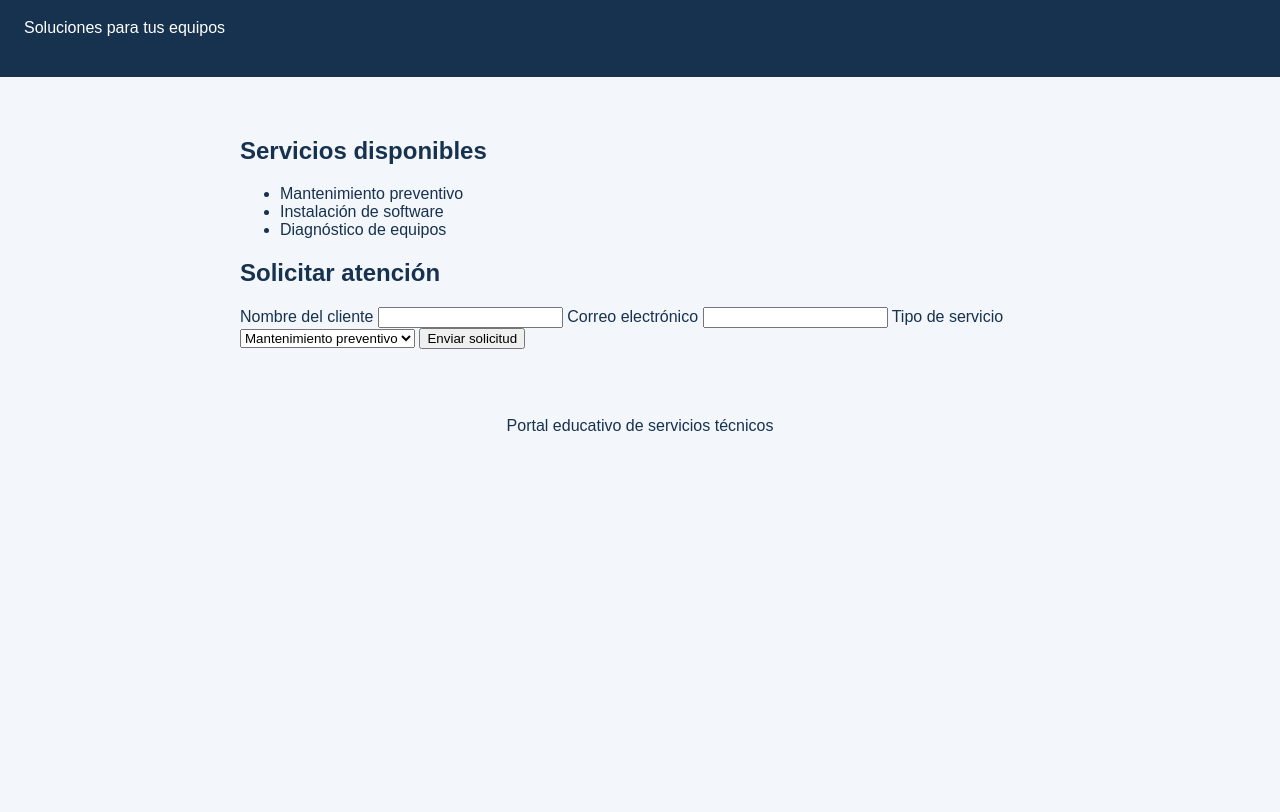
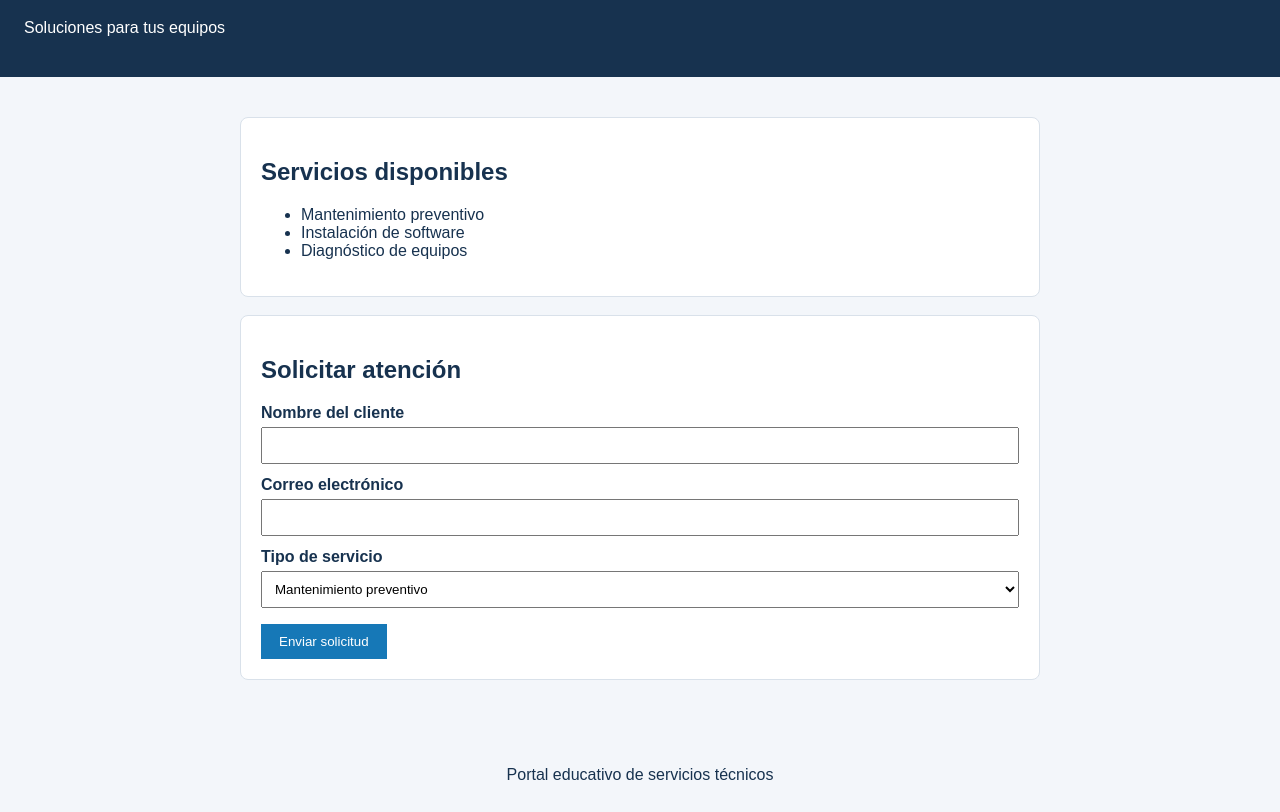
Before and after one commit to GeraldAstudilloOrtega/Laboratorio_23nov, a plain HTML site: page index.html in a window 1280 px wide. Shown: the part 85-897 px from the top of the page. Before the commit the page ends 800 px from the top, so only its background shows below. Drawn offline with Linux system fonts and the light colour scheme.

Commit message:
style: mejorar presentacion del formulario

```diff
--- a/estilos.css
+++ b/estilos.css
@@ -7,3 +7,25 @@ body {
 header { background: #17324f; color: white; padding: 24px; }
 main { margin: 24px auto; max-width: 800px; padding: 16px; }
 footer { text-align: center; padding: 12px; }
+section {
+  background: white;
+  border: 1px solid #d9e1ea;
+  border-radius: 8px;
+  padding: 20px;
+  margin-bottom: 18px;
+}
+label { display: block; margin-top: 12px; font-weight: bold; }
+input, select {
+  width: 100%;
+  padding: 9px;
+  margin-top: 5px;
+  box-sizing: border-box;
+}
+button {
+  background: #1678b7;
+  color: white;
+  border: 0;
+  padding: 10px 18px;
+  margin-top: 16px;
+  cursor: pointer;
+}
```
Also changed, not shown: 1 other file.
